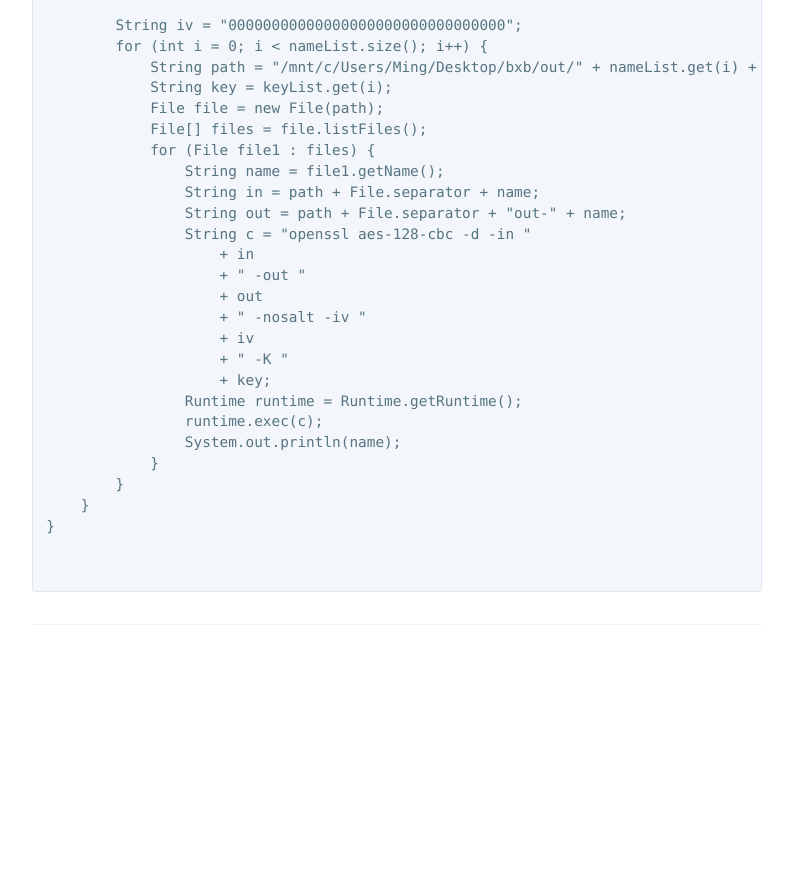
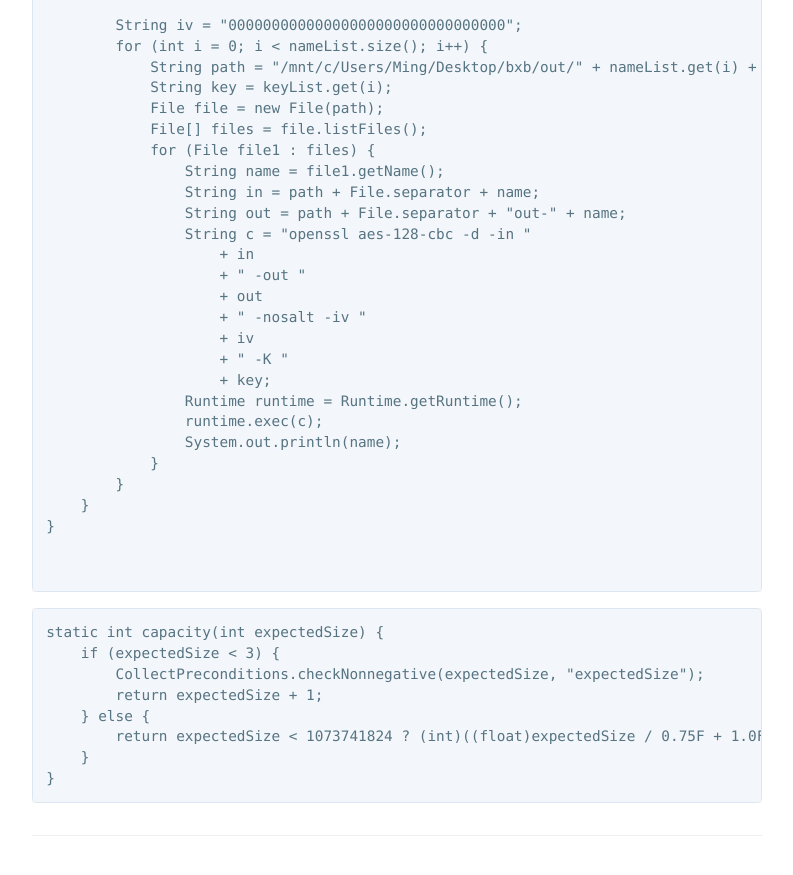
Before and after one commit to ojer/ojer.github.io, a Jekyll site: the page built from page/java/Sc.md, in a window 1280 px wide and 900 px high, scrolled down 2416 px. Shown: the top 875 px of the window, without its empty margins (422-1215 px from the left). Built offline with Jekyll 4.4.1, drawn with Linux system fonts in a browser that asks for light colours; our own code applies the rules of GitHub Pages for plain Markdown files; before the commit the page ends 3105 px from its top, so only the background shows below that.

Commit message:
'update'

````diff
--- a/page/java/Sc.md
+++ b/page/java/Sc.md
@@ -128,3 +128,15 @@ public class K {
 
 
 ```
+
+
+```
+static int capacity(int expectedSize) {
+    if (expectedSize < 3) {
+        CollectPreconditions.checkNonnegative(expectedSize, "expectedSize");
+        return expectedSize + 1;
+    } else {
+        return expectedSize < 1073741824 ? (int)((float)expectedSize / 0.75F + 1.0F) : 2147483647;
+    }
+}
+```
````
Also changed, not shown: 1 other file.
